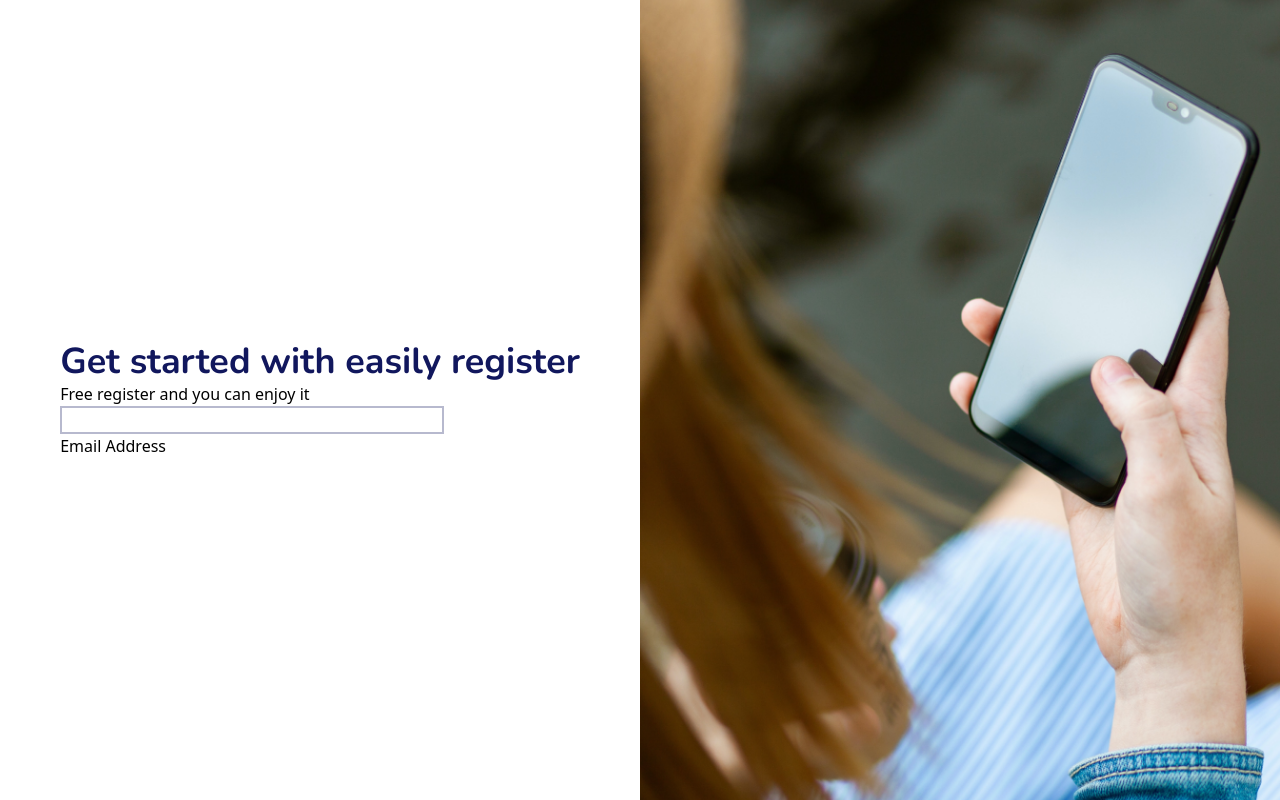
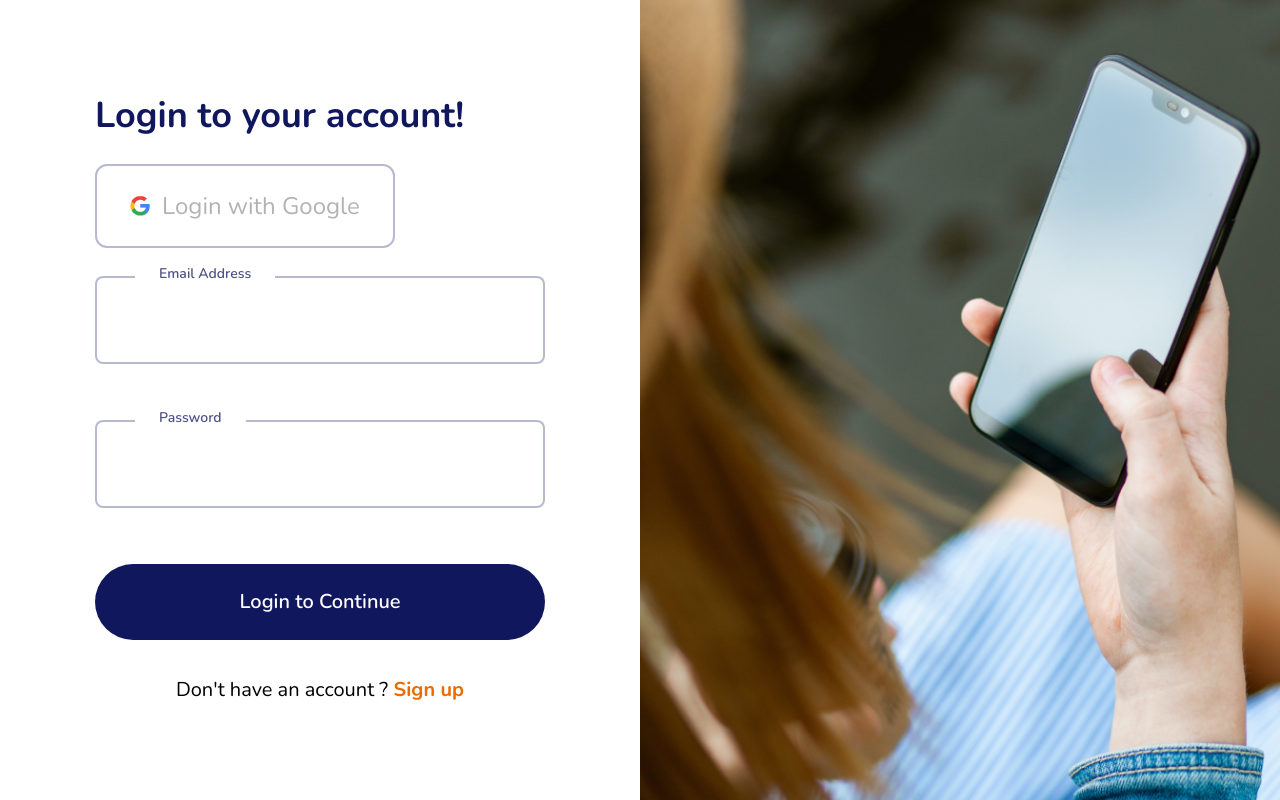
Before and after one commit to Reshma62/chat-view-app, a React (Create React App) app: page / in a window 1280 px wide. Built offline with nearby package versions, Linux system fonts and the light colour scheme.

Commit message:
login and resgistation

```diff
--- a/src/App.js
+++ b/src/App.js
@@ -4,8 +4,8 @@ import Registration from "./pages/Registation";
 
 function App() {
   return (
-    // <Login />
-    <Registration/>
+    <Login />
+    // <Registration/>
 
 
 
--- a/src/components/InputBox.js
+++ b/src/components/InputBox.js
@@ -1,18 +1,22 @@
-import React from 'react'
+import React from "react";
 
-const InputBox = ({type,label,onChange}) => {
+const InputBox = ( { type, label, onChange, errorMessage } ) => {
+
   return (
-    <div className="relative w-96">
+    <div className="relative  mb-14">
       <input
         type={type}
         onChange={onChange}
         name=""
         id=""
-        className="border-2 border-solid border-[#11175D]/[.3] w-full"
+        className="border-2 border-solid border-[#11175D]/[.3] w-full py-7 pl-14 rounded-lg font-nunito font-semibold text-xl text-primary"
       />
-      <p>{label}</p>
+      <p className="absolute -top-3 bg-white px-6 left-10 text-primary/75 font-nunito font-semibold text-sm">
+        {label}
+      </p>
+
     </div>
   );
-}
+};
 
-export default InputBox
+export default InputBox;
--- a/src/pages/Login.js
+++ b/src/pages/Login.js
@@ -1,9 +1,108 @@
-import React from 'react'
+import React, { useState } from "react";
+import Flex from "../components/Flex";
+import InputBox from "../components/InputBox";
 
 const Login = () => {
+  const [email, setEmail] = useState("");
+  const [pass, setPass] = useState("");
+  const [emailerror, setEmailerror] = useState("");
+  const [passerror, setPasserror] = useState("");
+
+  let handleEmail = (e) => {
+    setEmail(e.target.value);
+    setEmailerror("");
+  };
+  let handlePassword = (e) => {
+    setPass(e.target.value);
+    setPasserror("");
+  };
+  let handleSubmit = () => {
+    if (!pass) {
+      setPasserror("Password is Requried");
+    }
+    /* else {
+
+      if (!/^(?=.*[a-z])/.test(pass)) {
+        setPasserror("lowercase is required");
+      } else if (!/^(?=.*[A-Z])/.test(pass)) {
+        setPasserror("Uppercase is required");
+      } else if (!/^(?=.*[0-9])/.test(pass)) {
+        setPasserror("Number is required");
+      } else if (!/^(?=.*[!@#$%^&*])/.test(pass)) {
+        setPasserror("Symbol is required");
+      } else if (!/^(?=.{8,})/.test(pass)) {
+        setPasserror("At least 8 charecter need ");
+      }
+    } */
+    if (!email) {
+      setEmailerror("Email is Requried");
+    } else if (!/^\w+([\.-]?\w+)*@\w+([\.-]?\w+)*(\.\w{2,3})+$/.test(email)) {
+      setEmailerror("Email is not valid");
+    }
+  };
   return (
-    <div>Login</div>
-  )
-}
+    <div className="max-h-screen w-full">
+      <Flex className={` items-center justify-center h-screen`}>
+        <Flex className="w-1/2 flex-col items-center">
+          <div>
+            <h2 className="text-primary font-nunito font-bold text-4xl">
+              Login to your account!
+            </h2>
+            <div className="flex items-center justify-center border-[#11175D]/[.3] border-solid border-2 gap-x-3 py-6 w-[300px] my-7 rounded-xl">
+              <div>
+                <img src="assets/google.png" alt="" />
+              </div>
+              <p className="text-black/30 font-nunito font-normal text-2xl">
+                Login with Google
+              </p>
+            </div>
 
-export default Login
+            <div className="w-[450px]">
+              <InputBox
+                onChange={handleEmail}
+                type={"text"}
+                label="Email Address"
+              />
+              {emailerror && (
+                <p className="bg-red-500 px-3 rounded-md text-white -mt-10 mb-10 py-2">
+                  {emailerror}
+                </p>
+              )}
+
+              <InputBox
+                onChange={handlePassword}
+                type={"text"}
+                label="Password"
+              />
+              {passerror && (
+                <p className="bg-red-500 px-3 rounded-md text-white -mt-10 mb-10 py-2">
+                  {passerror}
+                </p>
+              )}
+
+              <button
+                onClick={handleSubmit}
+                className="bg-primary text-white w-full rounded-full py-6 font-nunito font-semibold text-xl"
+              >
+                Login to Continue
+              </button>
+              <p className="font-nunito font-normal text-xl text-center mt-9">
+                Don't have an account ?
+                <span className=" font-bold  text-[#EA6C00]"> Sign up</span>{" "}
+              </p>
+            </div>
+          </div>
+        </Flex>
+        <div className="w-1/2">
+          <img
+            className="h-screen w-full object-cover"
+            src="assets/login.png"
+            alt=""
+          />
+        </div>
+      </Flex>
+    </div>
+  );
+};
+
+export default Login;
--- a/src/pages/Registation.js
+++ b/src/pages/Registation.js
@@ -1,8 +1,55 @@
-import React from "react";
+import React, { useState } from "react";
 import Flex from "../components/Flex";
 import InputBox from "../components/InputBox";
 
 const Registation = () => {
+  const [fullName, setFullName] = useState("");
+  const [email, setEmail] = useState("");
+  const [pass, setPass] = useState("");
+  const [emailerror, setEmailerror] = useState("");
+  const [passerror, setPasserror] = useState("");
+  const [fullNameerror, setFullNameerror] = useState("");
+
+  let handleFullName = (e) => {
+    setFullName(e.target.value);
+    setFullNameerror("");
+  };
+  let handleEmail = (e) => {
+    setEmail(e.target.value);
+    setEmailerror("");
+  };
+  let handlePassword = (e) => {
+    setPass(e.target.value);
+    setPasserror("");
+  };
+  let handleSubmit = () => {
+    if (!fullName) {
+      setFullNameerror("Full Name is Requried");
+    }
+    if (!pass) {
+      setPasserror("Password is Requried");
+    }
+    /* else {
+
+      if (!/^(?=.*[a-z])/.test(pass)) {
+        setPasserror("lowercase is required");
+      } else if (!/^(?=.*[A-Z])/.test(pass)) {
+        setPasserror("Uppercase is required");
+      } else if (!/^(?=.*[0-9])/.test(pass)) {
+        setPasserror("Number is required");
+      } else if (!/^(?=.*[!@#$%^&*])/.test(pass)) {
+        setPasserror("Symbol is required");
+      } else if (!/^(?=.{8,})/.test(pass)) {
+        setPasserror("At least 8 charecter need ");
+      }
+    } */
+    if (!email) {
+      setEmailerror("Email is Requried");
+    } else if (!/^\w+([\.-]?\w+)*@\w+([\.-]?\w+)*(\.\w{2,3})+$/.test(email)) {
+      setEmailerror("Email is not valid");
+    }
+  };
+
   return (
     <div className="max-h-screen w-full">
       <Flex className={` items-center justify-center h-screen`}>
@@ -11,18 +58,60 @@ const Registation = () => {
             <h2 className="text-primary font-nunito font-bold text-4xl">
               Get started with easily register
             </h2>
-            <p>Free register and you can enjoy it</p>
-            <InputBox
-              type={"text"}
-              label="Email Address
+            <p className="text-black/30 font-nunito font-normal text-2xl mb-10">
+              Free register and you can enjoy it
+            </p>
+            <div className="w-[450px]">
+              <InputBox
+                onChange={handleEmail}
+                type={"text"}
+                label="Email Address"
+              />
+              {emailerror && (
+                <p className="bg-red-500 px-3 rounded-md text-white -mt-10 mb-10 py-2">
+                  {emailerror}
+                </p>
+              )}
+
+              <InputBox
+                onChange={handleFullName}
+                type={"text"}
+                label="Full Name
 "
-            />
+              />
+              {fullNameerror && (
+                <p className="bg-red-500 px-3 rounded-md text-white -mt-10 mb-10 py-2">
+                  {fullNameerror}
+                </p>
+              )}
+              <InputBox
+                onChange={handlePassword}
+                type={"text"}
+                label="Password"
+              />
+              {passerror && (
+                <p className="bg-red-500 px-3 rounded-md text-white -mt-10 mb-10 py-2">
+                  {passerror}
+                </p>
+              )}
+
+              <button
+                onClick={handleSubmit}
+                className="bg-primary text-white w-full rounded-full py-6 font-nunito font-semibold text-xl"
+              >
+                Sign Up
+              </button>
+              <p className="font-nunito font-normal text-xl text-center mt-9">
+                Already have an account ?{" "}
+                <span className=" font-bold  text-[#EA6C00]">Sign In</span>{" "}
+              </p>
+            </div>
           </div>
         </Flex>
         <div className="w-1/2">
           <img
             className="h-screen w-full object-cover"
-            src="assets/login.png"
+            src="assets/signup.png"
             alt=""
           />
         </div>
```
Also changed, not shown: public/assets/google.png (added), src/components/Button.js (added).
